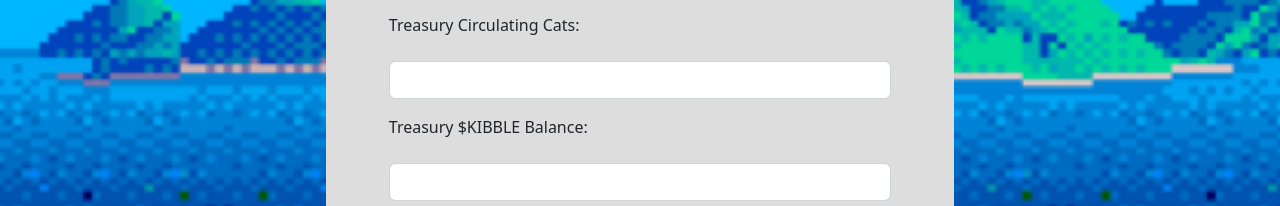
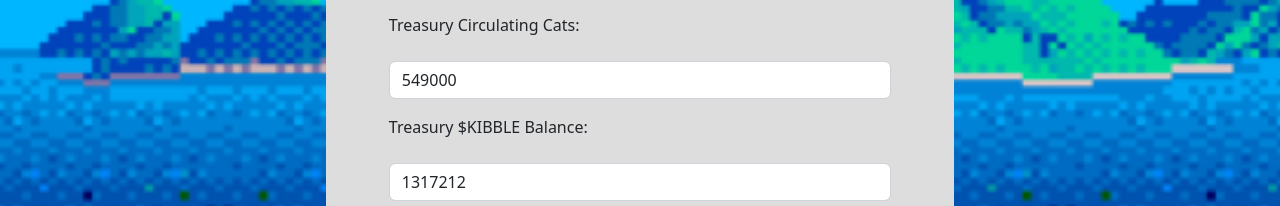
Before and after one commit to JaypeeB-Ph/cattown-calc-v1, a plain HTML site: page kibble.html in a window 1280 px wide. Shown: the part 604-810 px from the top of the page. Drawn offline with nearby package versions, Linux system fonts and the light colour scheme.

Commit message:
Update kibble.html

```diff
--- a/kibble.html
+++ b/kibble.html
@@ -37,11 +37,11 @@
         <p class="text-center fw-bold">Update these values based on the treasury balance in the <a href="https://cat.town/?ref=3c743b34354e343969343c6f4f38683a3f694e344e3a693a3c4d3e3f38343c3e3e693b4a4e353a394f3d" target="_blank">game</a>.</p>
         <div class="mb-3">
           <label class="form-label">Treasury Circulating Cats:</label>
-          <input type="number" class="form-control" id="tcats">
+          <input type="number" class="form-control" id="tcats" value="549000">
         </div>
         <div class="mb-3">
           <label class="form-label">Treasury $KIBBLE Balance:</label>
-          <input type="number" class="form-control" id="tkibble">
+          <input type="number" class="form-control" id="tkibble" value="1317212">
         </div>
 
       </form>
```
